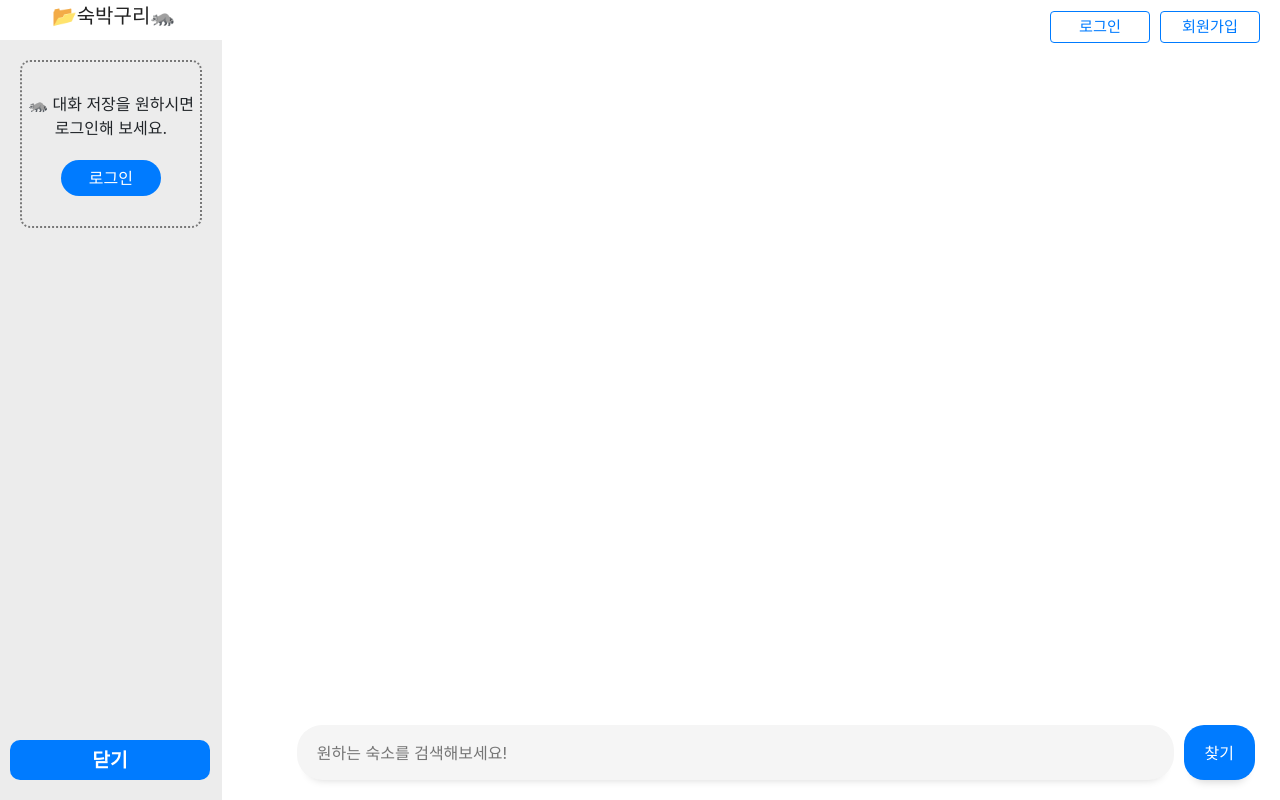
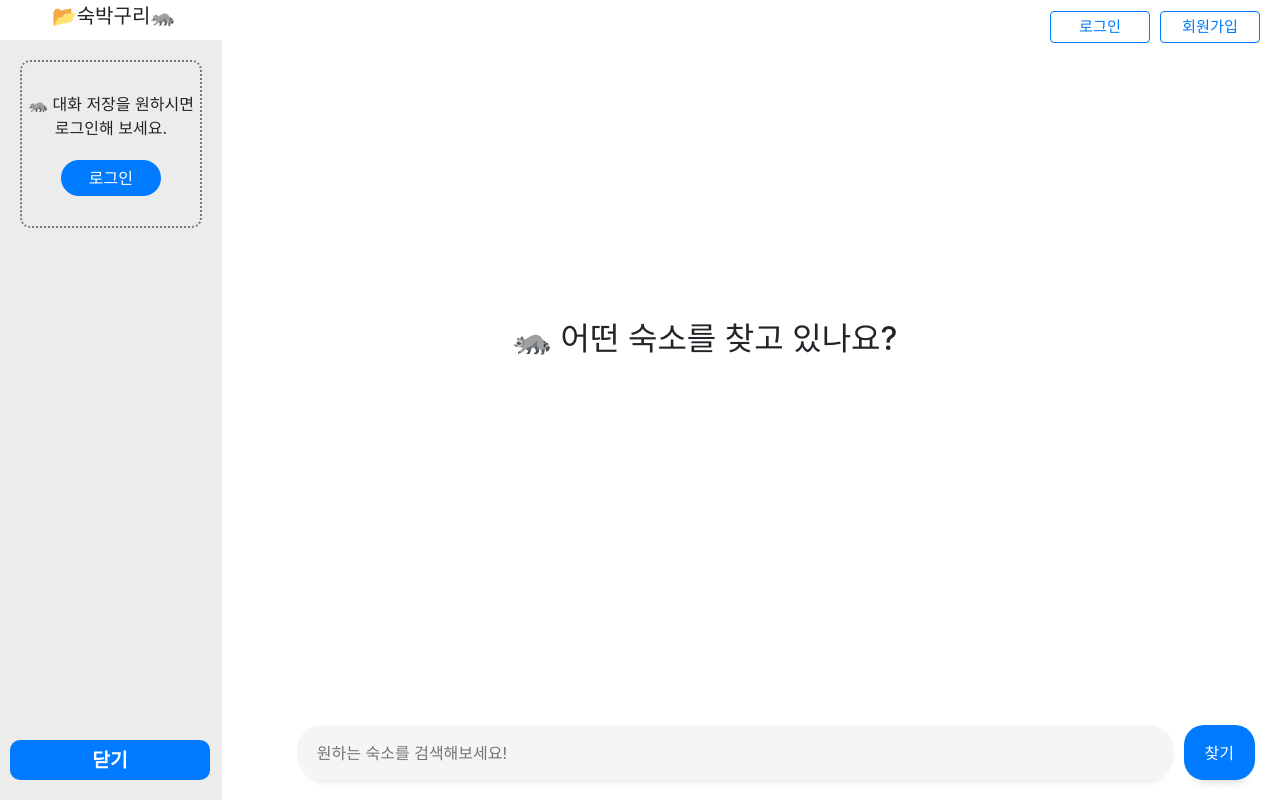
Before and after one commit to SKNETWORKS-FAMILY-AICAMP/SKN07-4th-1Team, a Django app: page / in a window 1280 px wide. Run offline with Django 4.2, Linux system fonts and the light colour scheme; parts of the project's set-up code (start-up, migrations or seed data) failed here and were passed over; some libraries are stand-ins or nearby versions.

Commit message:
시작문구

```diff
--- a/static/style.css
+++ b/static/style.css
@@ -80,7 +80,7 @@
     height: calc(100% - 55px);
     display: flex;
     flex-direction: column;
-    padding: 0 30px 0 30px;
+    padding: 25px 30px 0 30px;
     overflow:auto;
 }
 .chat-box::-webkit-scrollbar {
@@ -322,3 +322,9 @@ a.nocolor{
     line-height: 50px;
     border-radius: 20px;
 }
+
+.start_chat{
+    position: absolute;
+    top:40%;
+    left: 40%
+}
--- a/templates/project4/main_chat.html
+++ b/templates/project4/main_chat.html
@@ -6,6 +6,9 @@
         <!-- 채팅창 -->
         <div class="box-wrap">
             <div id="chat-box" class="container chat-box">
+                <div class="start_chat">
+                    <h2>🦝 어떤 숙소를 찾고 있나요?</h2>
+                </div>
                 <!-- <div class="bubble-q">
                     <div class="bubble">
                         질문이욤 질문이욤 질문이욤 질문이욤
@@ -58,6 +61,7 @@
                 },
                 success: function(response) {
                     $("#loading-overlay").hide();
+                    $(".start_chat").css('display', 'none');
                     let markdownAnswer = response.response;
 
                     // 마크다운을 HTML로 변환
```
